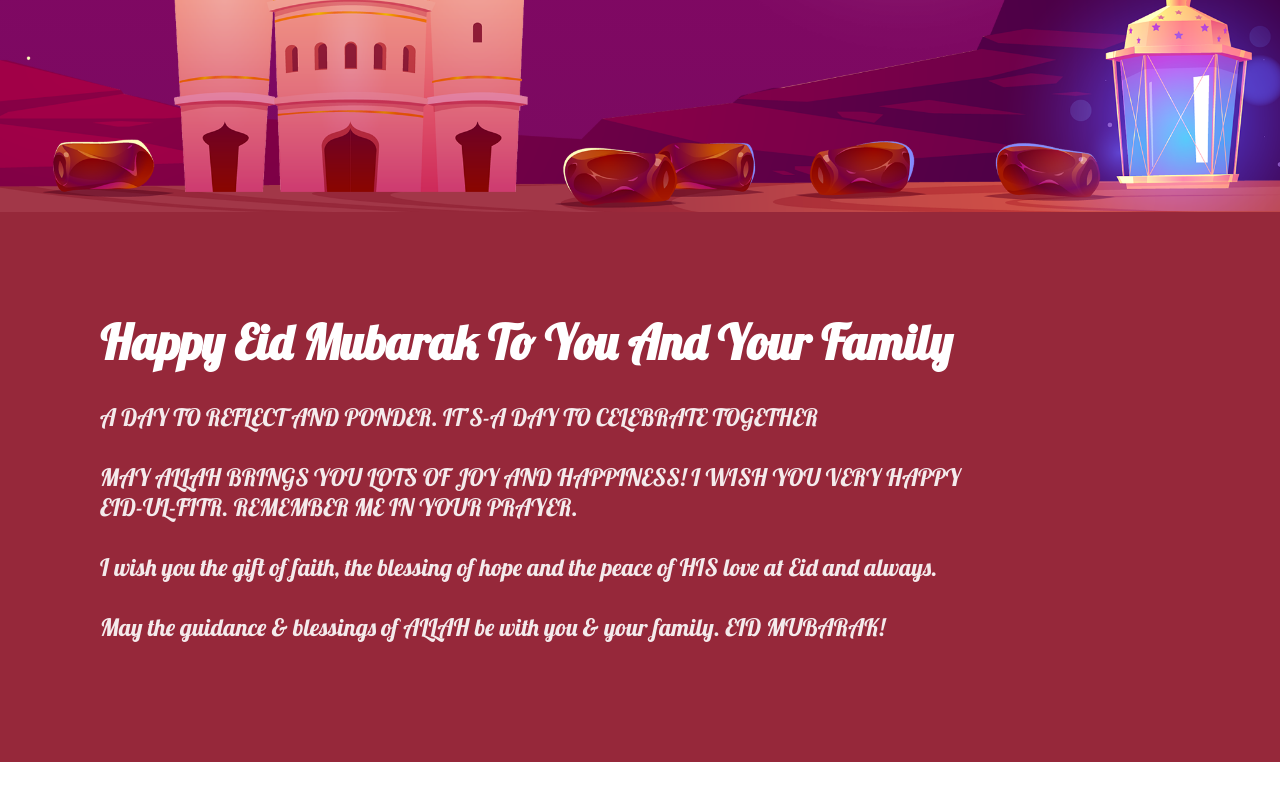
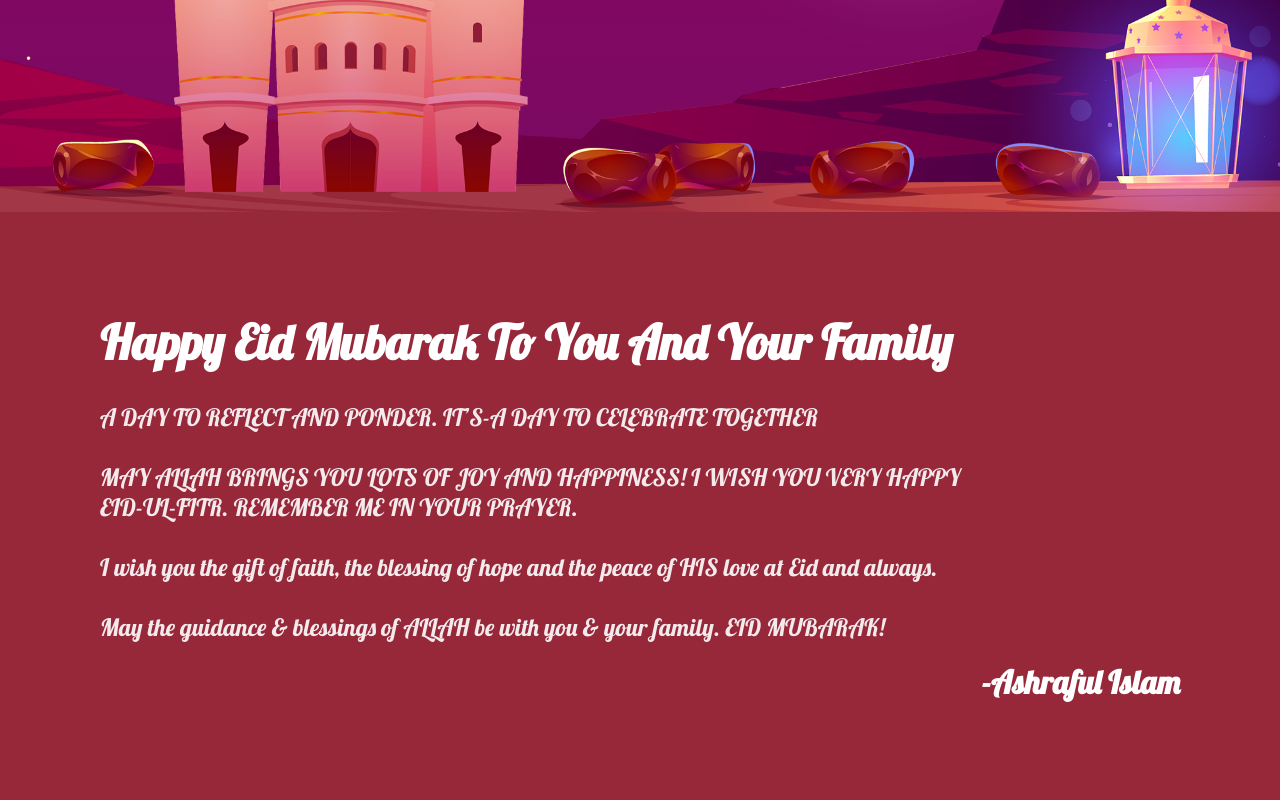
Before and after one commit to ash358241/eid-al-fitr-2k21, a plain HTML site: page index.html in a window 1280 px wide. Shown: the part 588-1388 px from the top of the page. Before the commit the page ends 1350 px from the top, so only its background shows below. Drawn offline with Linux system fonts and the light colour scheme.

Commit message:
eid wishes

```diff
--- a/index.html
+++ b/index.html
@@ -32,7 +32,7 @@
         May the guidance & blessings of ALLAH be with you & your family. EID MUBARAK!
     </p>
     <br>
-    <!-- <h3>-Ashraful Islam</h3> -->
+    <h3>-Ashraful Islam</h3>
  </div>
 
  <script>
```
